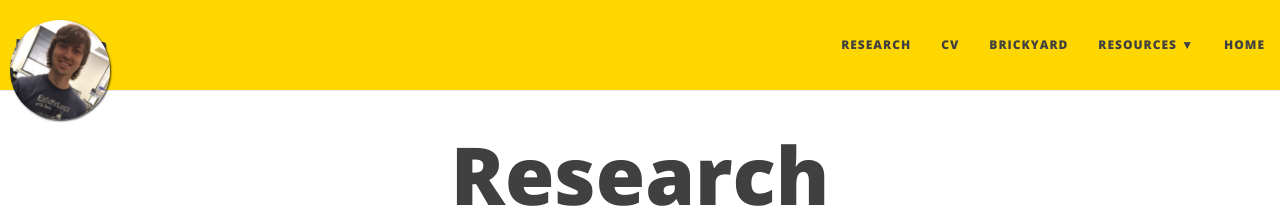
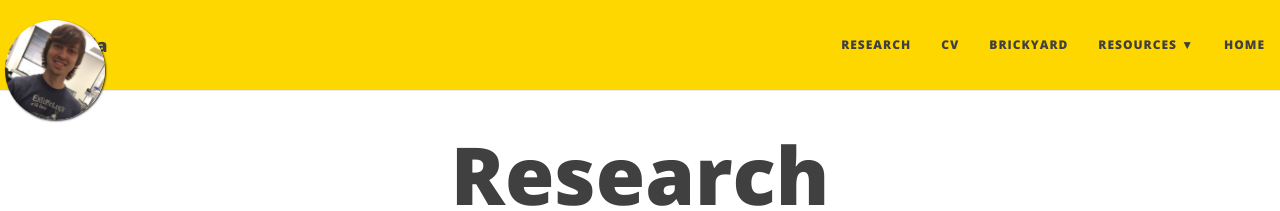
Before and after one commit to maureenpage/maureen-page.github.io, a Jekyll site: the page built from Research.md, in a window 1280 px wide. Shown: the top 211 px of the page. Built offline with Jekyll 4.4.1, drawn with Linux system fonts in a browser that asks for light colours; nearby versions of some CDN libraries.

Commit message:
move back

```diff
--- a/css/main.css
+++ b/css/main.css
@@ -177,7 +177,7 @@ img {
   -webkit-transition: opacity 0.5s ease-in-out;
   -moz-transition: opacity 0.5s ease-in-out;
   transition: opacity 0.5s ease-in-out;
-  left: 60px;
+  left: 55px;
   width: 50px;
   margin-top: -25px;
 }
```
